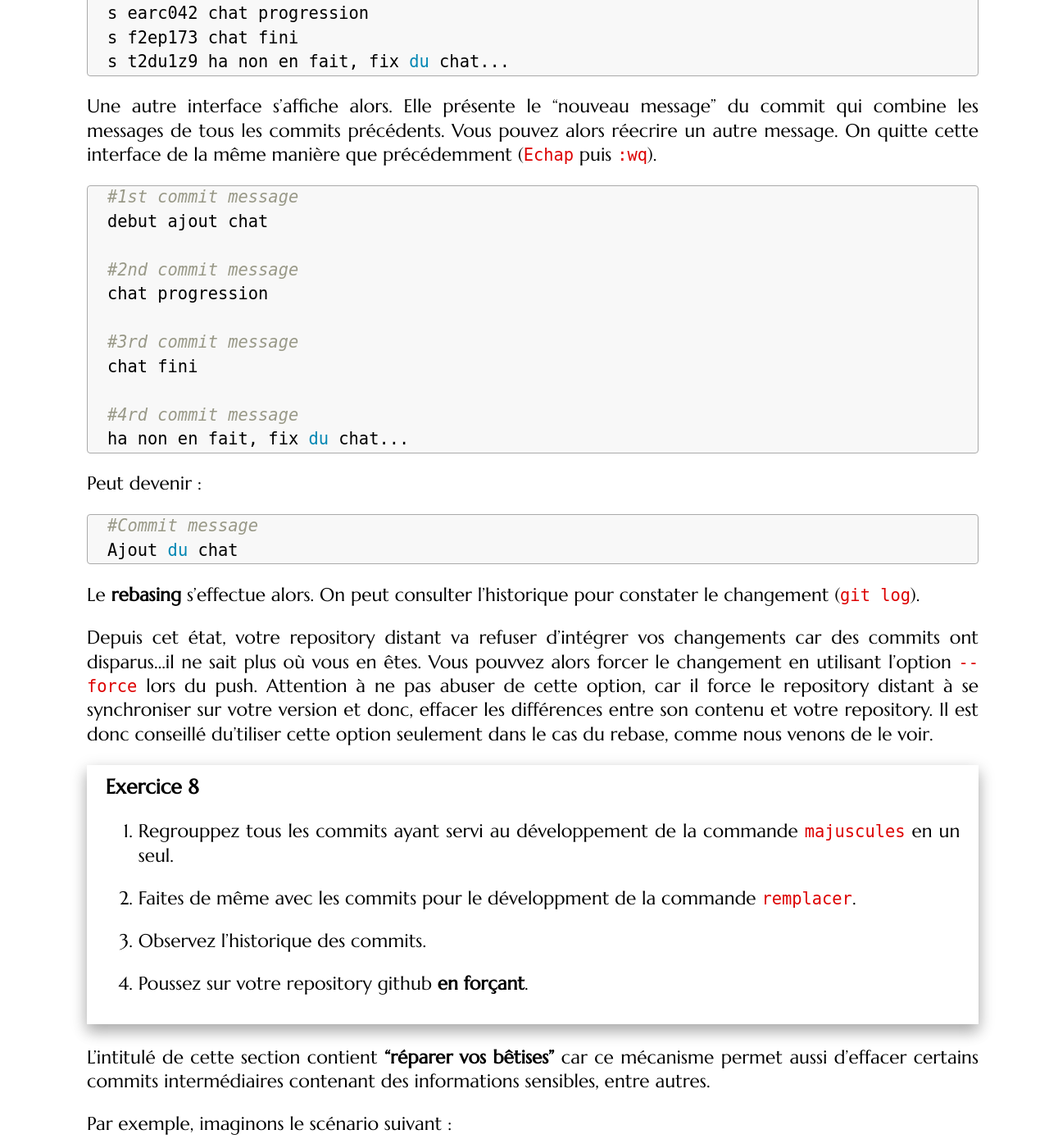
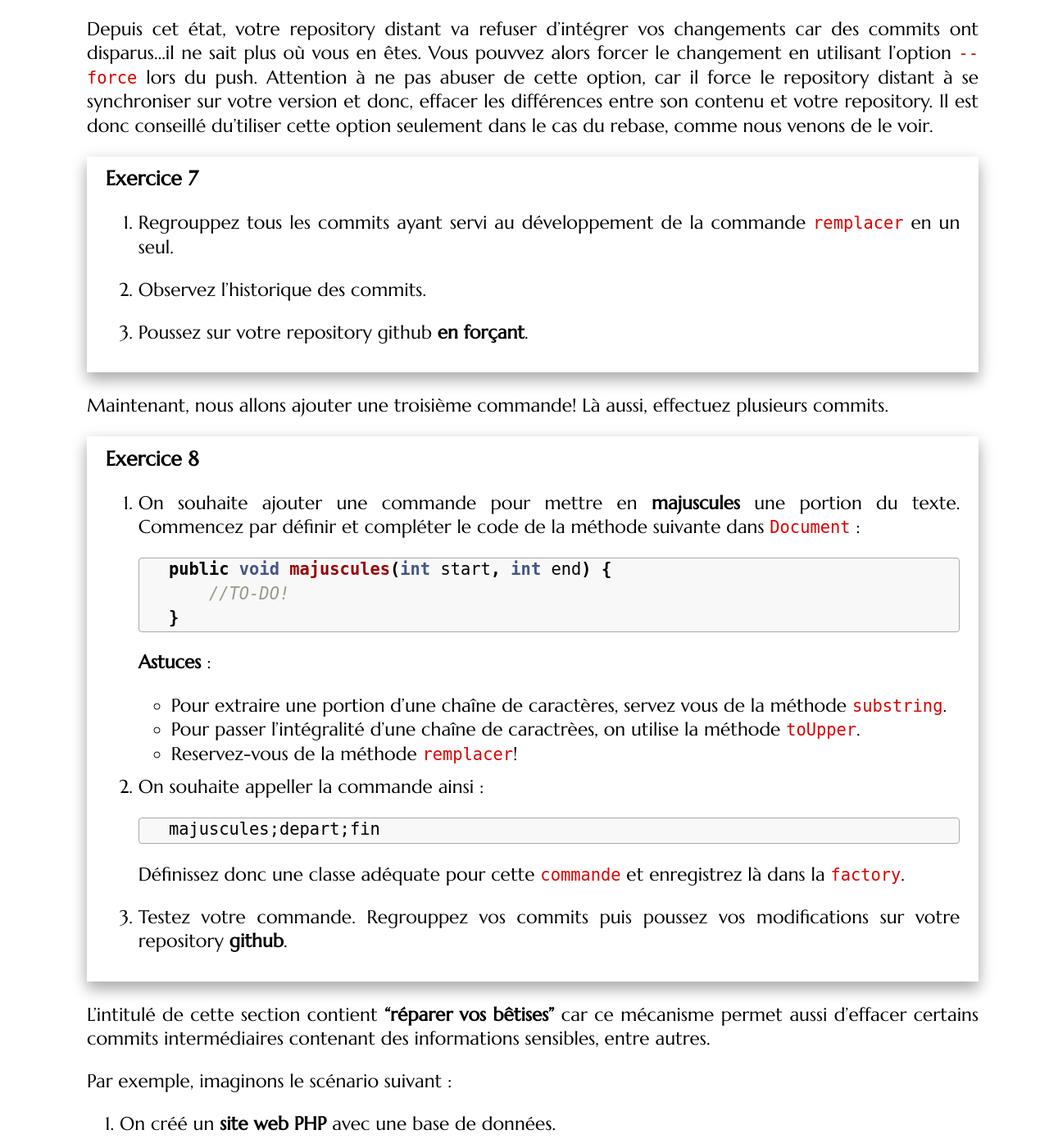
Before and after one commit to mgasquet/Git-LP-APIDAE, a Jekyll site: the page built from tutorials/tutorial1.md, in a window 1280 px wide and 1400 px high, scrolled down 13198 px. Shown: the whole window at 82% size. Built offline with Jekyll 4.4.1, drawn with Linux system fonts in a browser that asks for light colours; some web fonts are replaced; some of the changed text lies outside the part shown.

Commit message:
update exercice rebase

````diff
--- a/tutorials/tutorial1.md
+++ b/tutorials/tutorial1.md
@@ -271,7 +271,7 @@ Vous avez testé de **pousser** des modifications sur le repository distant, vou
 ### Ajout de fonctionnalités
 
 Vous allez maintenant ajouter quelques nouvelles commandes à l'application d'édition de texte!
-Pour les deux prochains exercices (et pour pouvoir vous montrer quelque chose d'interessant dans la prochaine section), vous devez effectuer **plusieurs commits** pendant le développement de la fonctionnalité (ne pas avoir un seul commit par fonctionnalité). A vous de voir quand effectuer ces commits.
+Pour le prochain exercice (et pour pouvoir vous montrer quelque chose d'interessant dans la prochaine section), vous devez effectuer **plusieurs commits** pendant le développement de la fonctionnalité (ne pas avoir un seul commit par fonctionnalité). A vous de voir quand effectuer ces commits.
 
 <div class="exercise">
 
@@ -310,36 +310,6 @@ Pour les deux prochains exercices (et pour pouvoir vous montrer quelque chose d'
 5. Testez que votre nouvelle commande fonctionne comme attendu.
 
 6. Normalement, vous avez effectuez plusieurs `commits`. Poussez vos modifications sur le repository distant.
-</div>
-
-Maintenant, nous allons ajouter une troisième commande!
-
-<div class="exercise">
-
-1. On souhaite ajouter une commande pour mettre en **majuscules** une portion du texte. Commencez par définir et compléter le code de la méthode suivante dans `Document` :
-
-    ```java
-    public void majuscules(int start, int end) {
-        //TO-DO!
-    }
-    ```
-
-    **Astuces** :
-
-    - Pour extraire une portion d'une chaîne de caractères, servez vous de la méthode `substring`.
-    - Pour passer l'intégralité d'une chaîne de caractrèes, on utilise la méthode `toUpper`.
-    - Reservez-vous de la méthode `remplacer`!
-
-2. On souhaite appeller la commande ainsi :
-
-    ```bash
-    majuscules;depart;fin
-    ```
-
-    Définissez donc une classe adéquate pour cette `commande` et enregistrez là dans la `factory`.
-
-3. Testez votre commande et poussez vos modifications sur votre repository **github**.
-
 </div>
 
 ### Regroupper des commits (et éventuellement réparer ses bêtises!)
@@ -402,13 +372,41 @@ Depuis cet état, votre repository distant va refuser d'intégrer vos changement
 
 <div class="exercise">
 
-1. Regrouppez tous les commits ayant servi au développement de la commande `majuscules` en un seul.
-
-2. Faites de même avec les commits pour le développment de la commande `remplacer`.
+1. Regrouppez tous les commits ayant servi au développement de la commande `remplacer` en un seul.
 
 3. Observez l'historique des commits.
 
 4. Poussez sur votre repository github **en forçant**.
+
+</div>
+
+Maintenant, nous allons ajouter une troisième commande! Là aussi, effectuez plusieurs commits.
+
+<div class="exercise">
+
+1. On souhaite ajouter une commande pour mettre en **majuscules** une portion du texte. Commencez par définir et compléter le code de la méthode suivante dans `Document` :
+
+    ```java
+    public void majuscules(int start, int end) {
+        //TO-DO!
+    }
+    ```
+
+    **Astuces** :
+
+    - Pour extraire une portion d'une chaîne de caractères, servez vous de la méthode `substring`.
+    - Pour passer l'intégralité d'une chaîne de caractrèes, on utilise la méthode `toUpper`.
+    - Reservez-vous de la méthode `remplacer`!
+
+2. On souhaite appeller la commande ainsi :
+
+    ```bash
+    majuscules;depart;fin
+    ```
+
+    Définissez donc une classe adéquate pour cette `commande` et enregistrez là dans la `factory`.
+
+3. Testez votre commande. Regrouppez vos commits puis poussez vos modifications sur votre repository **github**.
 
 </div>
 
````
